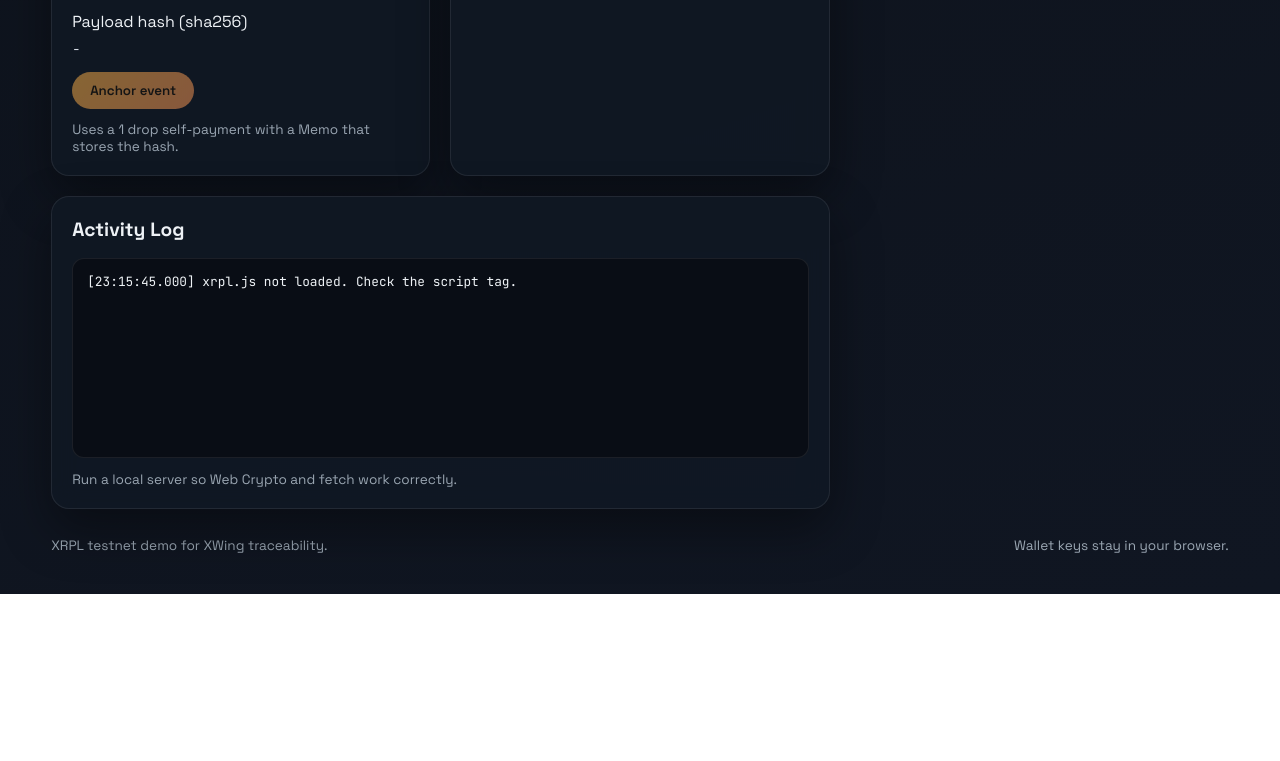
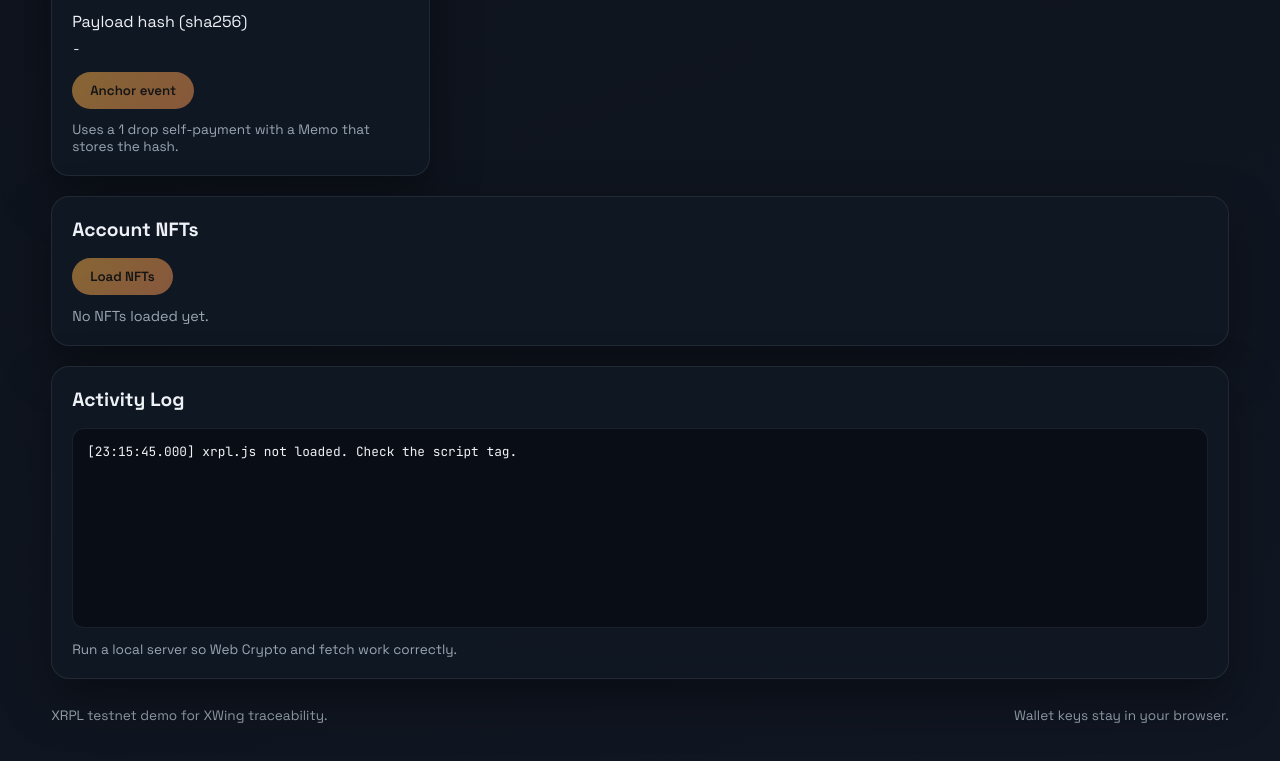
Before and after one commit to AokumiV2/IIM, a website: page apps/web/index.html in a window 1280 px wide. Shown: the part 2538-3299 px from the top of the page. Before the commit the page ends 3132 px from the top, so only its background shows below. Drawn offline with Linux system fonts and the light colour scheme.

Commit message:
Amelioration UX

```diff
--- a/apps/web/index.html
+++ b/apps/web/index.html
@@ -228,7 +228,7 @@
           <div class="hint">Uses a 1 drop self-payment with a Memo that stores the hash.</div>
         </section>
 
-        <section class="panel" style="--delay: 5">
+        <section class="panel full" style="--delay: 5">
           <h2>Account NFTs</h2>
           <div class="actions">
             <button id="nft-refresh-btn">Load NFTs</button>
@@ -238,7 +238,7 @@
           </div>
         </section>
 
-        <section class="panel wide" style="--delay: 6">
+        <section class="panel full" style="--delay: 6">
           <h2>Activity Log</h2>
           <pre class="log" id="log"></pre>
           <div class="hint">Run a local server so Web Crypto and fetch work correctly.</div>
--- a/apps/web/styles.css
+++ b/apps/web/styles.css
@@ -157,6 +157,10 @@ h1 {
 
 .panel.wide {
   grid-column: span 2;
+}
+
+.panel.full {
+  grid-column: 1 / -1;
 }
 
 .panel h2 {
```
